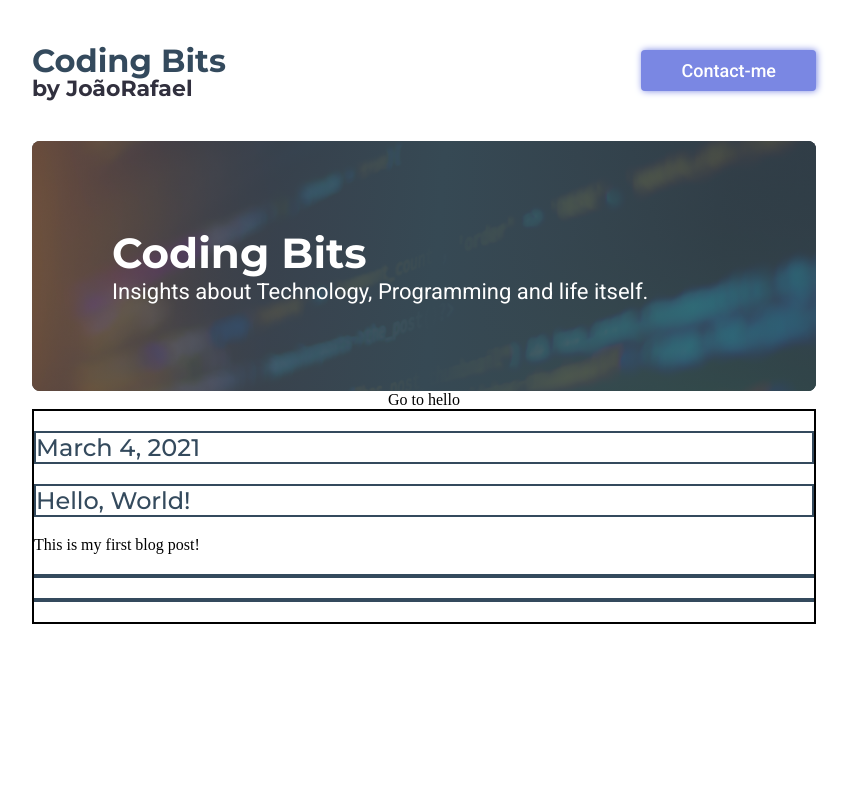
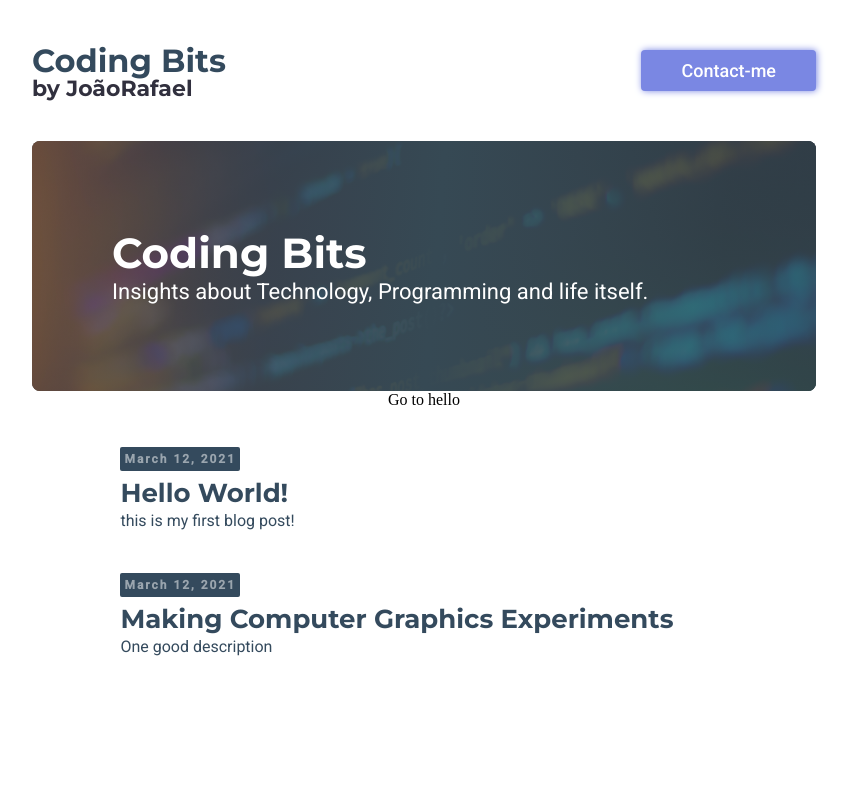
Before and after one commit to joao-rafael/blog, a Next.js app: page / in a window 1280 px wide. Shown: the top 800 px of the page, without its empty margins (216-1069 px from the left). Built offline with nearby package versions, Linux system fonts and the light colour scheme.

Commit message:
feat(index.html): added basic cards

```diff
--- /dev/null
+++ b/components/Card.js
@@ -0,0 +1,23 @@
+import styles from '../styles/Card.module.scss';
+import Link from 'next/link'
+
+const  Card = ({title, date, description, link}) => {
+    return (
+        <article className={styles.card}>
+            <Link href={link}>
+                <a>
+                    <span className={styles.date}>{date}</span>
+                    <h2 className={styles.title}>
+                        {title}
+                    </h2>
+                    <p className={styles.text}>
+                        {description}
+                    </p>
+                </a>
+            </Link>
+
+        </article>
+    )
+}
+
+export default Card
--- a/pages/index.js
+++ b/pages/index.js
@@ -1,6 +1,6 @@
-import fs from 'fs';
 import matter from 'gray-matter';
 import Head from 'next/head'
+import Card from '../components/Card';
 import Link from 'next/link'
 import path from 'path';
 import styles from '../styles/Layout.module.scss'
@@ -30,12 +30,37 @@ export default function Home({ posts }) {
           </a>
         </Link>
         <section className={styles.postlist}>
-          {
+          <Card title='Hello World!' date='March 12, 2021' description='this is my first blog post!' link='/hello'>
+          </Card>
+          <Card title='Making Computer Graphics Experiments' date='March 12, 2021' description='One good description' link='/hello'>
+          </Card>
+        </section>
+      </section>
+
+
+    </div>
+  );
+}
+
+/*
+export const getStaticProps = async () => {
+  console.log('executed');
+  const files = await fs.readdirSync('posts');
+  const markdown = fs.readFileSync(path.join('posts', slug + '.md')).toString();
+  const parsedMarkdown = matter(markdown);
+  const data = parsedMarkdown.data;
+  console.log('files: ' + files);
+  return {
+    props: {
+      posts: files.map(fileName => fileName.replace('.md', ''))
+    }
+  }
+}
+
+ {
             posts.map(slug => {
               console.log(posts.length);
-              const markdown = fs.readFileSync(path.join('posts', slug + '.md')).toString();
-              const parsedMarkdown = matter(markdown);
-              const data = parsedMarkdown.data;
+
 
               return (
                 <Link href={slug} key={slug}>
@@ -54,21 +79,4 @@ export default function Home({ posts }) {
               )
             })
           }
-        </section>
-      </section>
-
-
-    </div>
-  );
-}
-
-export const getStaticProps = async () => {
-  console.log('executed');
-  const files = await fs.readdirSync('posts');
-  console.log('files: ' + files);
-  return {
-    props: {
-      posts: files.map(fileName => fileName.replace('.md', ''))
-    }
-  }
-}
+*/
--- /dev/null
+++ b/styles/Card.module.scss
@@ -0,0 +1,75 @@
+@import './colors.scss';
+@import './typography.scss';
+
+.card {
+    position: relative;
+    padding: 10px;
+    border-radius: 4px;
+    background-color: transparent;
+    margin-bottom: 25px;
+    transition: .2s ease;
+
+    .date {
+        font-family: $roboto;
+        letter-spacing: 2px;
+        font-size: 12px;
+        color: rgba($color10, 0.5);
+        background-color: $color20;
+        padding: 5px 4px;
+        font-weight: bold;
+        border-radius: 2px;
+    }
+
+    .title {
+        margin: 10px 0px 2px 0px;
+        font-family: $montserrat;
+        font-weight: bold;
+        font-size: 26px;
+        color: $color20;
+    }
+
+    .text {
+        margin-top: 0px;
+        margin-bottom: 0px;
+        font-family: $roboto;
+        color: $color20;
+    }
+
+    .link {
+
+    }
+
+    &:hover {
+        cursor: pointer;
+        transition: ease .2s;
+        background-color: $color21;
+
+        .date {
+            background-color: $color10;
+            color: $color21;
+        }
+
+        .title {
+            color: $color10;
+        }
+
+        .text {
+            color: rgba($color10, 0.8);
+        }
+
+        &:after {
+            position: absolute;
+            color: $color21;
+            content: '>';
+            border-radius: 4px;
+            width: 50px;
+            height: 90%;
+            top: 5%;
+            right: 10px;
+            bottom:  5%;
+            font-family: $roboto;
+            background-color: rgba($color10, 0.5);
+        }
+    }
+
+}
--- a/styles/Layout.module.scss
+++ b/styles/Layout.module.scss
@@ -113,22 +113,8 @@
 }
 
 .postlist {
-    width: 100%;
-    border: 2px solid;
-
-    .postCard {
-        h2 {
-            display: block;
-            border: 2px solid;
-            font-family: $montserrat;
-            color: $color20;
-            font-weight: 500;
-
-            span {
-                font-weight: 700;
-            }
-        }
-    }
+    margin-top: 30px;
+    width: 80%;
 }
 
 .code {
```
